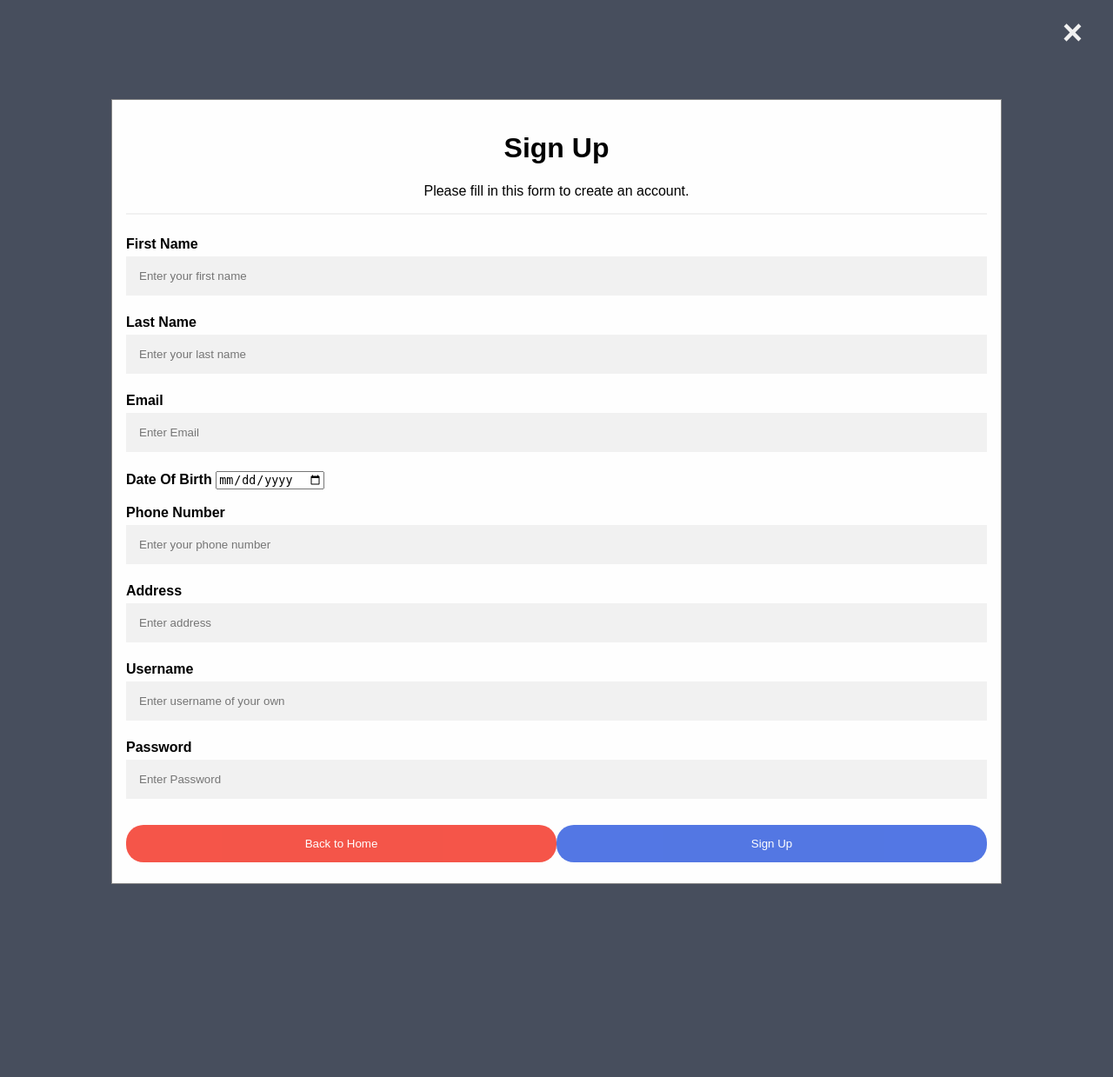
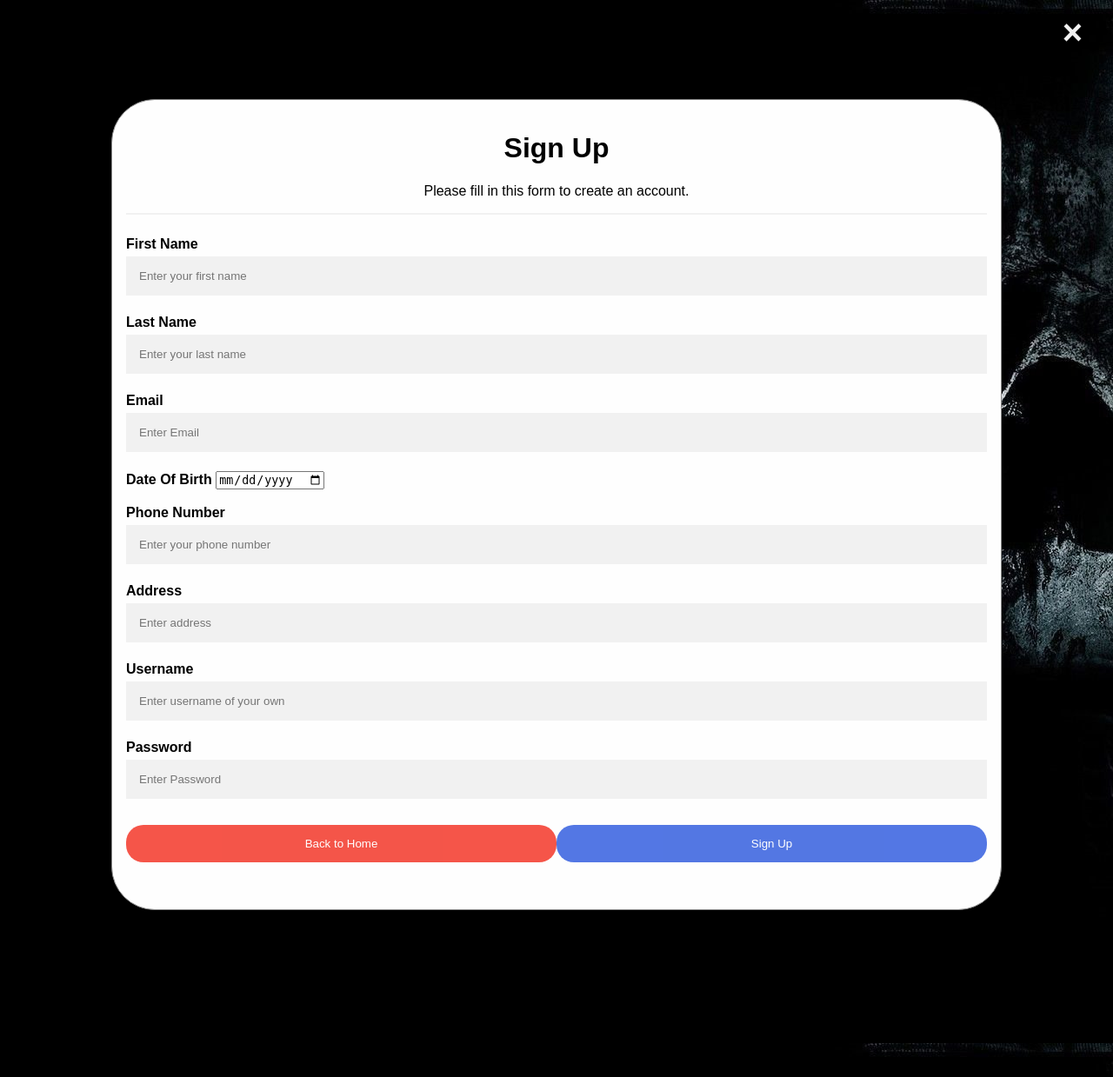
Before and after one commit to jadhammoud7/Capstone-Project, a PHP site: page /signup.html in a window 1280 px wide. Shown: the whole page at 87% size. Run offline with PHP 8.4, Linux system fonts and the light colour scheme.

Commit message:
added background image to sign up page and edited some css

```diff
--- a/signup.css
+++ b/signup.css
@@ -1,5 +1,6 @@
 body {font-family: Arial, Helvetica, sans-serif;}
-* {box-sizing: border-box;}
+* {box-sizing: border-box;
+}
 
 /* Full-width input fields */
 input[type=text], input[type=password] {
@@ -12,7 +13,11 @@ input[type=text], input[type=password] {
 }
 
 /* Add a background color when the inputs get focus */
-input[type=text]:focus, input[type=password]:focus {
+input[type=text]:focus, input[type=password]:focus,input[type=date]:focus {
+  background-color: #ddd;
+  outline: none;
+}
+input[type=text]:hover, input[type=password]:hover,input[type=date]:hover {
   background-color: #ddd;
   outline: none;
 }
@@ -52,6 +57,7 @@ button:hover {
 
 /* The Modal (background) */
 .modal {
+  background-image: url(wallpaper3.jpg);
   position: fixed; /* Stay in place */
   z-index: 1; /* Sit on top */
   left: 0;
@@ -92,7 +98,9 @@ hr {
   color: #f44336;
   cursor: pointer;
 }
-
+.clearfix{
+  padding-bottom: 30px;
+}
 /* Clear floats */
 .clearfix::after {
   content: "";
--- a/signup.html
+++ b/signup.html
@@ -15,7 +15,7 @@
   <a href="home-page.html">
     <span  class="close" title="Close Modal">&times;</span>
   </a>
-  <form class="modal-content" action="/action_page.html">
+  <form style="border-radius:50px ;" class="modal-content">
     <div class="container">
       <h1 class="title">Sign Up</h1>
       <p class="title">Please fill in this form to create an account.</p>
@@ -55,5 +55,6 @@
     </div>
   </form>
 </div>
+
 </body>
 </html>
```
Also changed, not shown: wallpaper3.jpg (added).
